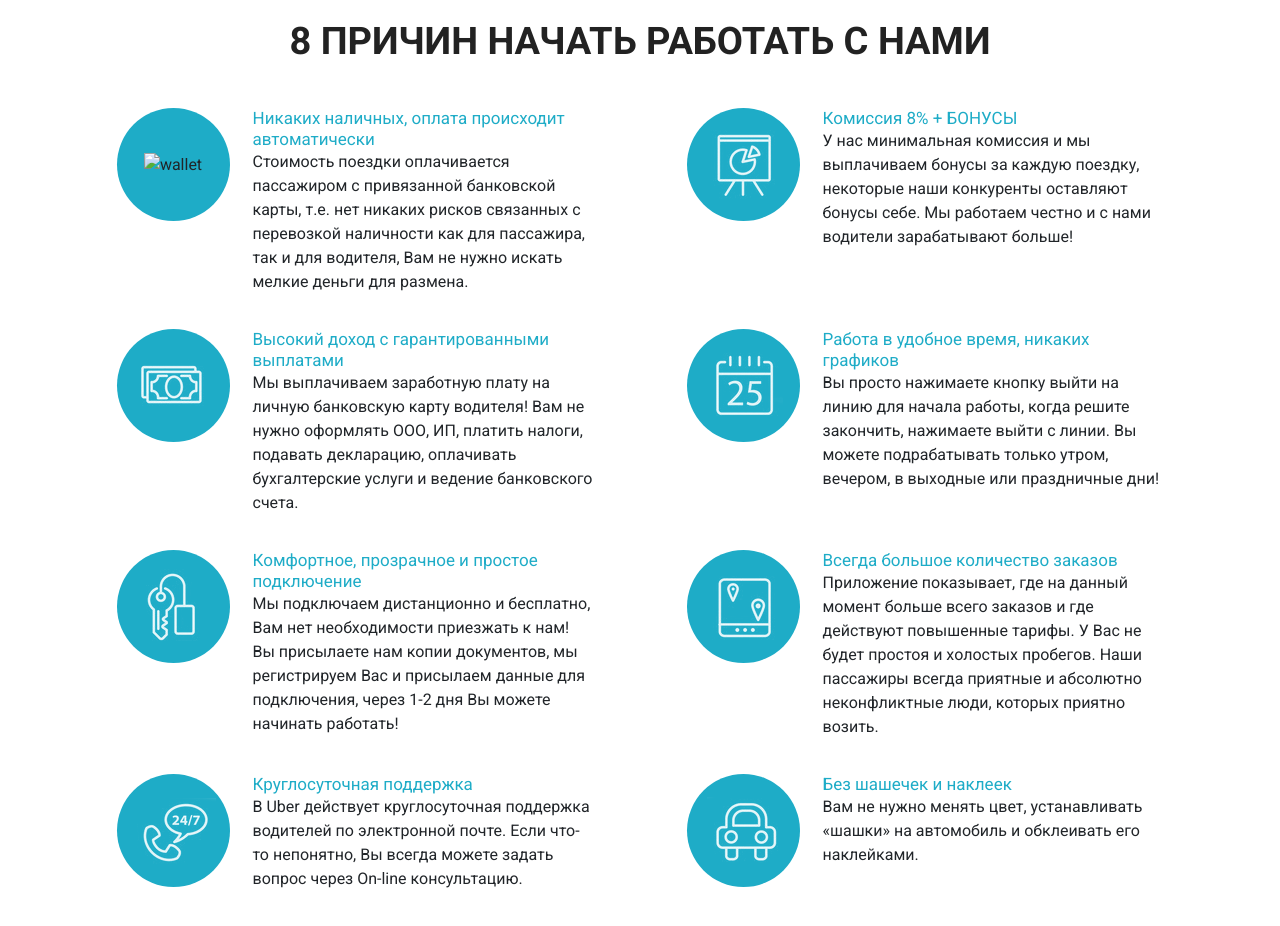
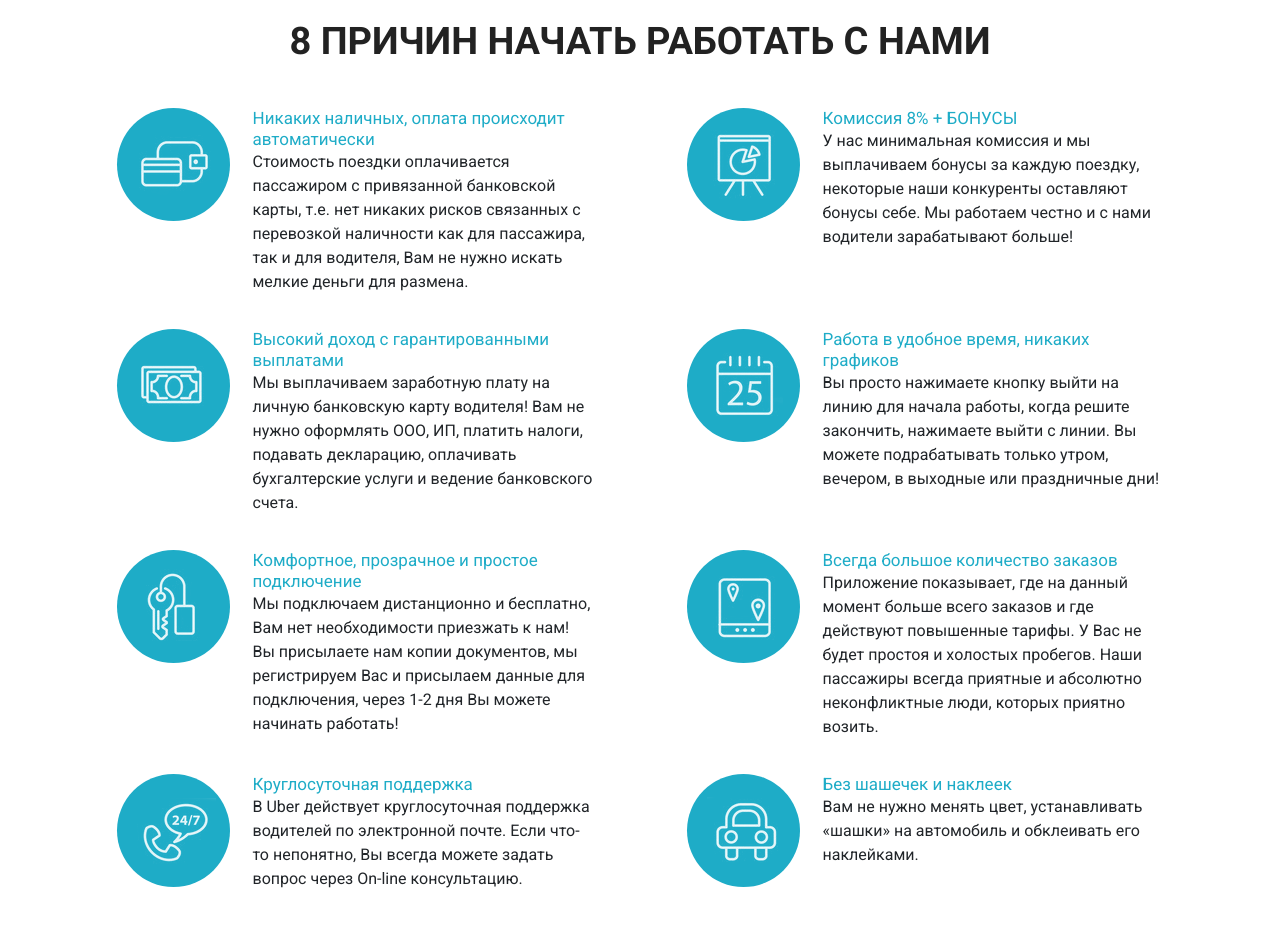
Before and after one commit to daniil-kdv/daniil-kdv.github.io, a plain HTML site: page index.html in a window 1280 px wide. Shown: the part 960-1886 px from the top of the page. Drawn offline with Linux system fonts and the light colour scheme; files whose address does not match are found by name.

Commit message:
Update index.html

```diff
--- a/index.html
+++ b/index.html
@@ -74,7 +74,7 @@
         <div class="col-md-6">
           <div class="advantage_area">
             <div class="advantage_logo">
-              <img src="../src/icons/wallet.png" alt="wallet" class="advantage_icon">
+              <img src="icons/wallet.png" alt="wallet" class="advantage_icon">
             </div>
             <div class="advantage_block">
               <div class="advantage_header">Никаких наличных, оплата происходит
```
